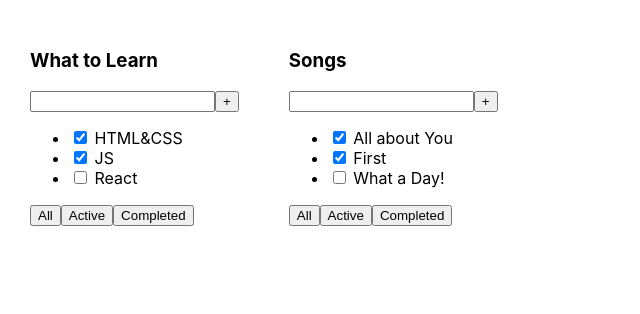
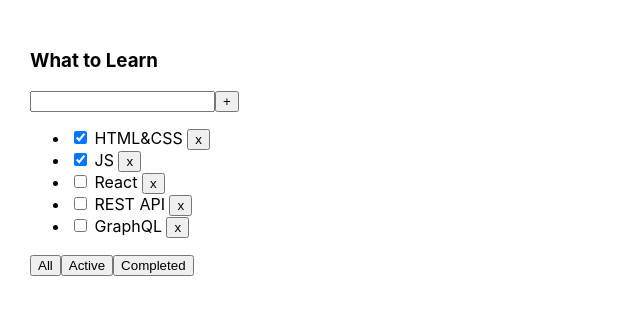
Before and after one commit to vadim-geroim/react-todo-list, a React (Create React App) app: page / in a window 1280 px wide. Shown: the top 314 px of the page, without its empty margins (0-640 px from the left). Built offline with nearby package versions, Linux system fonts and the light colour scheme.

Commit message:
Update App component with useState hook, add function to delete task

```diff
--- a/src/App.tsx
+++ b/src/App.tsx
@@ -1,8 +1,9 @@
-import React from "react";
+import React, { useState } from "react";
 import "./App.css";
 import TodoList from "./todolist/TodoList";
 
-let tasks1 = [
+function App() {
+  let [tasks, setTasks] = useState([
     {
       id: 1,
       name: "HTML&CSS",
@@ -18,31 +19,26 @@
       name: "React",
       isDone: false,
     },
-];
-
-let tasks2 = [
     {
       id: 4,
-    name: "All about You",
-    isDone: true,
+      name: "REST API",
+      isDone: false,
     },
     {
       id: 5,
-    name: "First",
-    isDone: true,
-  },
-  {
-    id: 6,
-    name: "What a Day!",
+      name: "GraphQL",
       isDone: false,
     },
-];
+  ]);
 
-function App() {
+  function removeTask(id: number) {
+    const filteredTasks = tasks.filter((task) => task.id !== id);
+    setTasks(filteredTasks);
+  }
+
   return (
     <div className="App">
-      <TodoList title="What to Learn" tasks={tasks1} />
-      <TodoList title="Songs" tasks={tasks2} />
+      <TodoList title="What to Learn" tasks={tasks} removeTask={removeTask} />
     </div>
   );
 }
--- a/src/todolist/TodoList.tsx
+++ b/src/todolist/TodoList.tsx
@@ -10,6 +10,7 @@
 type PropsType = {
   title: String;
   tasks: Array<TaskType>;
+  removeTask: (id: number) => void;
 };
 
 function TodoList(props: PropsType) {
@@ -22,9 +23,10 @@
       </div>
       <ul>
         {props.tasks.map((task) => (
-          <li>
+          <li key={task.id}>
             <input type="checkbox" checked={task.isDone} />{" "}
-            <span>{task.name}</span>
+            <span>{task.name}</span>&nbsp;
+            <button onClick={() => props.removeTask(task.id)}>x</button>
           </li>
         ))}
       </ul>
```
Lines whose indentation alone changed are shown as unchanged.
